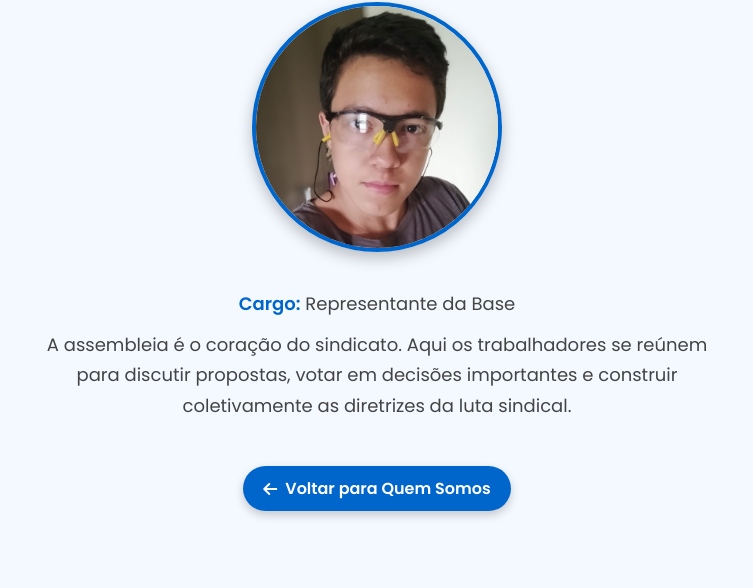
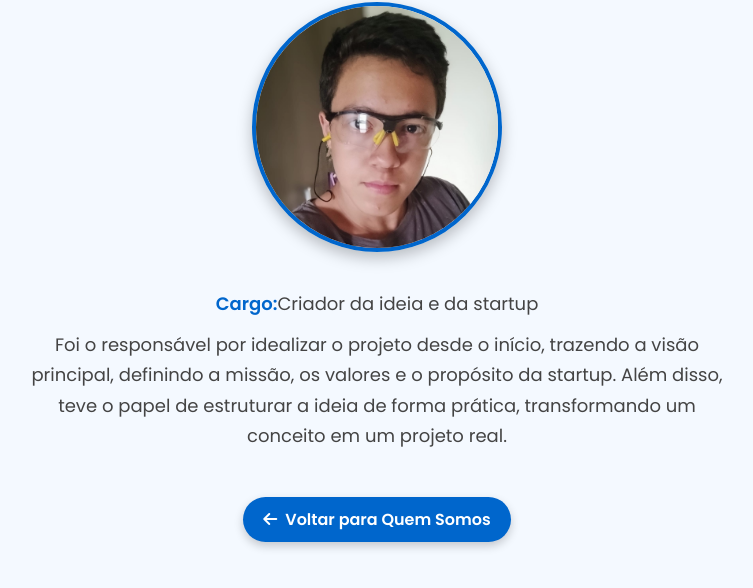
Before and after one commit to Nioqwaz/Todospelobem1, a plain HTML site: page TodosPeloBem1/rafael.html in a window 1280 px wide. Shown: the part 116-704 px from the top of the page, without its empty margins (263-1016 px from the left). Drawn offline with Linux system fonts and the light colour scheme.

Commit message:
Update rafael.html

```diff
--- a/TodosPeloBem1/rafael.html
+++ b/TodosPeloBem1/rafael.html
@@ -5,13 +5,13 @@
   <meta name="viewport" content="width=device-width, initial-scale=1.0">
   <title>Rafael Gomes Pereira</title>
 
-  <!-- Fonte Google -->
+
   <link href="https://fonts.googleapis.com/css2?family=Poppins:wght@400;600&display=swap" rel="stylesheet">
-  <!-- Ícones -->
+
   <link rel="stylesheet" href="https://cdnjs.cloudflare.com/ajax/libs/font-awesome/6.5.0/css/all.min.css">
 
   <style>
-    /* ===== GERAL ===== */
+
     * {
       margin: 0;
       padding: 0;
@@ -32,7 +32,7 @@
       margin-bottom: 20px;
     }
 
-    /* ===== FOTO ===== */
+
     img {
       width: 250px;
       height: 250px;
@@ -48,7 +48,7 @@
       transform: scale(1.05);
     }
 
-    /* ===== TEXTO ===== */
+
     p {
       font-size: 18px;
       line-height: 1.7;
@@ -61,7 +61,7 @@
       color: #0066cc;
     }
 
-    /* ===== BOTÃO VOLTAR ===== */
+
     a {
       display: inline-flex;
       align-items: center;
@@ -95,13 +95,14 @@
 
   <h1><i class="fa-solid fa-user"></i>Rafael Gomes Pereira</h1>
 
-  <img src="3c21b6ba-e6d4-4f18-b5e9-346f07e5caa8.jfif" alt="Assembleia dos trabalhadores">
+  <img src="3c21b6ba-e6d4-4f18-b5e9-346f07e5caa8.jfif">
 
-  <p><strong>Cargo:</strong> Representante da Base</p>
+  <p><strong>Cargo:</strong>Criador da ideia e da startup</p>
 
   <p>
-    A assembleia é o coração do sindicato. Aqui os trabalhadores se reúnem para discutir propostas,
-    votar em decisões importantes e construir coletivamente as diretrizes da luta sindical.
+   Foi o responsável por idealizar o projeto desde o início, trazendo a visão principal,
+  definindo a missão, os valores e o propósito da startup.
+    Além disso, teve o papel de estruturar a ideia de forma prática, transformando um conceito em um projeto real.
   </p>
 
   <a href="quemsomos.html"><i class="fa-solid fa-arrow-left"></i> Voltar para Quem Somos</a>
```
